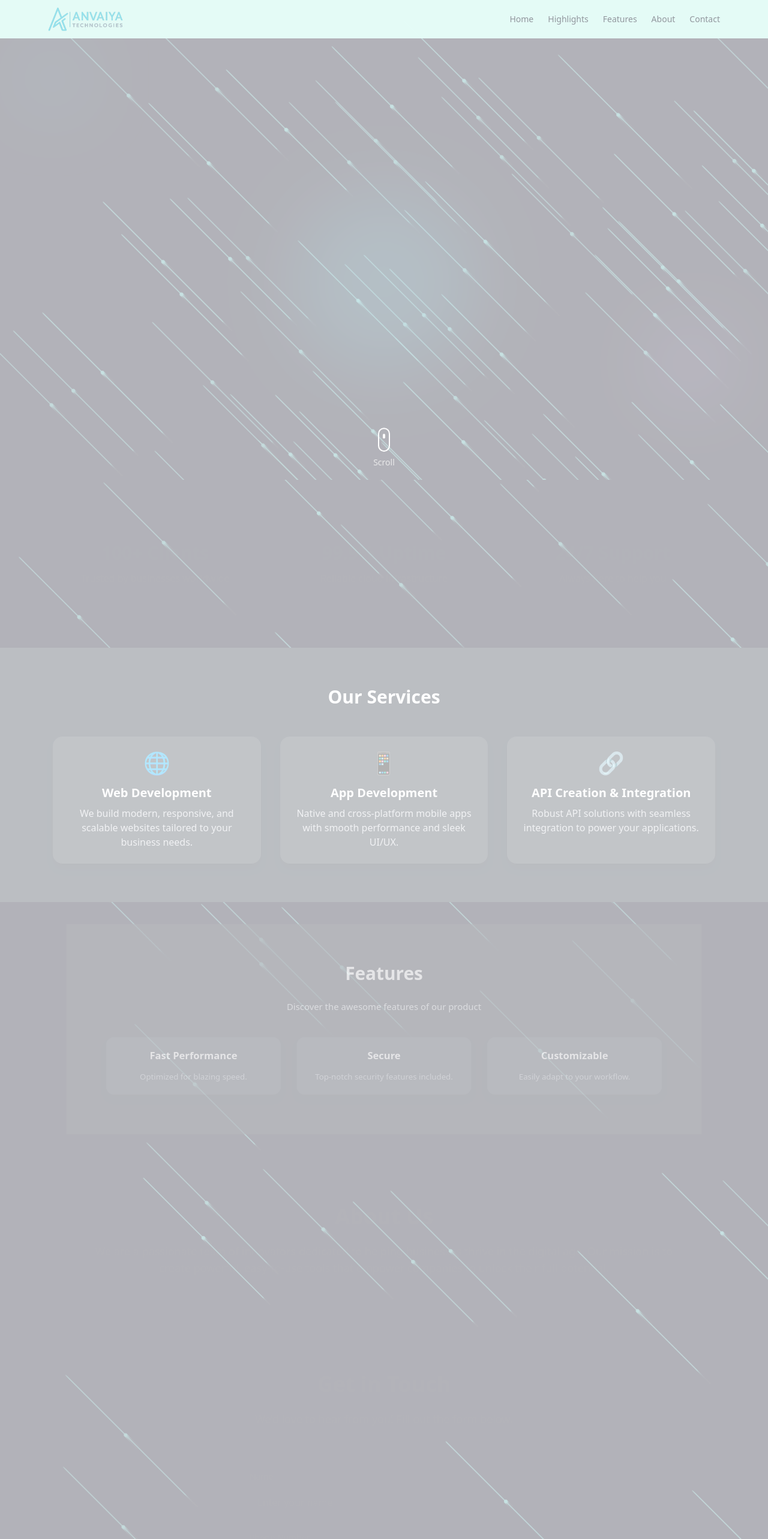
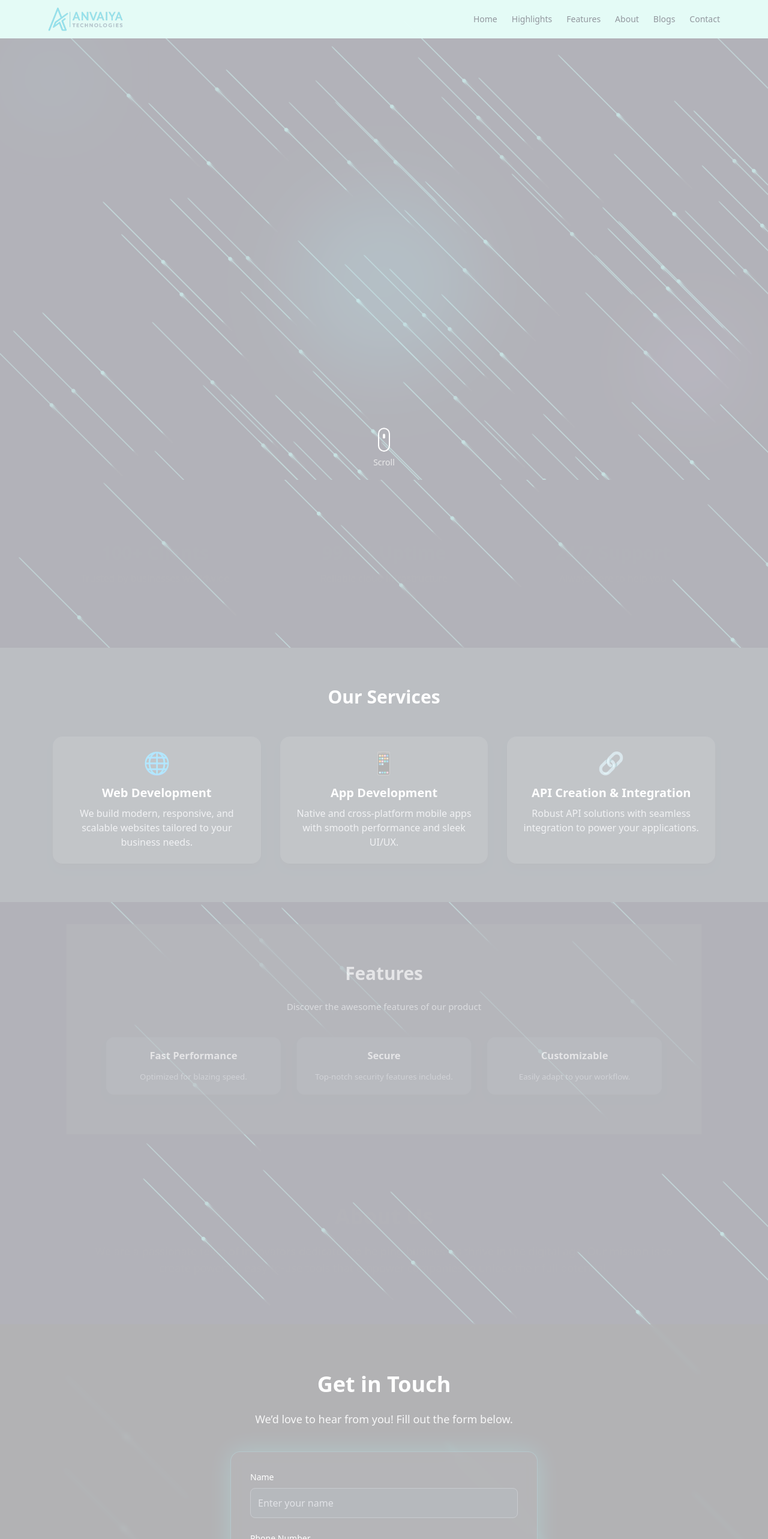
Before and after one commit to Anvaiya-Technologies/Portfolio, a React (Create React App) app in the folder frontend/: page / in a window 1280 px wide. Shown: the top 2566 px of the page at 60% size. Built offline with nearby package versions, Linux system fonts and the light colour scheme.

Commit message:
Merged Stagging

```diff
--- a/frontend/package.json
+++ b/frontend/package.json
@@ -11,14 +11,17 @@
     "@testing-library/jest-dom": "^6.6.4",
     "@testing-library/react": "^16.3.0",
     "@testing-library/user-event": "^13.5.0",
+    "ajv": "^8.17.1",
+    "ajv-keywords": "^5.1.0",
     "axios": "^1.11.0",
     "framer-motion": "^12.23.12",
-    "lucide-react": "^0.539.0",
+    "lucide-react": "^0.541.0",
     "react": "^19.1.1",
     "react-dom": "^19.1.1",
     "react-helmet": "^6.1.0",
     "react-icons": "^5.5.0",
     "react-router": "^7.8.0",
+    "react-router-dom": "^7.8.2",
     "react-scripts": "5.0.1",
     "react-spinners": "^0.17.0",
     "web-vitals": "^2.1.4"
--- a/frontend/src/components/Contact.js
+++ b/frontend/src/components/Contact.js
@@ -2,22 +2,28 @@ import React from "react";
 
 const Contact = () => {
   return (
-    <section id="contact" className="py-20 bg-gray-900">
-      <div className="max-w-5xl mx-auto px-6 text-center">
+    <section
+      id="contact"
+      className="relative py-20 bg-transparent text-white"
+    >
+      {/* Optional: Overlay to dim animated background */}
+      <div className="absolute inset-0 bg-black/60 backdrop-blur-sm z-0"></div>
+
+      <div className="relative z-10 max-w-5xl mx-auto px-6 text-center">
         <h2 className="text-4xl font-bold text-white mb-6">Get in Touch</h2>
-        <p className="text-lg text-gray-300 mb-10">
+        <p className="text-lg text-white/90 mb-10">
           We’d love to hear from you! Fill out the form below.
         </p>
 
         <form
           action="https://formsubmit.co/anvaiyatechnologies@gmail.com"
           method="POST"
-          className="max-w-lg mx-auto space-y-6 text-left bg-gray-800 p-8 rounded-2xl shadow-lg"
+          className="relative z-10 max-w-lg mx-auto space-y-6 text-left bg-white/5 backdrop-blur-md p-8 rounded-2xl shadow-[0_0_40px_rgba(0,255,255,0.3)] border border-cyan-400/30"
         >
           <div>
             <label
               htmlFor="name"
-              className="block text-sm font-medium text-gray-200 mb-2"
+              className="block text-sm font-medium text-white mb-2"
             >
               Name
             </label>
@@ -34,7 +40,7 @@ const Contact = () => {
           <div>
             <label
               htmlFor="number"
-              className="block text-sm font-medium text-gray-200 mb-2"
+              className="block text-sm font-medium text-white mb-2"
             >
               Phone Number
             </label>
@@ -51,7 +57,7 @@ const Contact = () => {
           <div>
             <label
               htmlFor="email"
-              className="block text-sm font-medium text-gray-200 mb-2"
+              className="block text-sm font-medium text-white mb-2"
             >
               Email
             </label>
@@ -68,7 +74,7 @@ const Contact = () => {
           <div>
             <label
               htmlFor="message"
-              className="block text-sm font-medium text-gray-200 mb-2"
+              className="block text-sm font-medium text-white mb-2"
             >
               Your Message
             </label>
@@ -91,12 +97,9 @@ const Contact = () => {
             </button>
           </div>
 
+          {/* Hidden inputs for formsubmit.co */}
           <input type="hidden" name="_captcha" value="false" />
-          <input
-            type="hidden"
-            name="_next"
-            value="http://localhost:3000/"
-          />
+          <input type="hidden" name="_next" value="http://localhost:3000/" />
         </form>
       </div>
     </section>
--- a/frontend/src/components/Navbar.js
+++ b/frontend/src/components/Navbar.js
@@ -1,5 +1,6 @@
 import React, { useState } from "react";
 import { Menu, X } from "lucide-react";
+import { Link } from "react-router-dom";
 import logoLight from "../pages/assets/img/logo-light.png";
 import logoDark from "../pages/assets/img/logo-dark.png";
 import { useSectionObserver } from "../hooks/useSectionObserver";
@@ -9,8 +10,19 @@ const Navbar = () => {
   const [hovered, setHovered] = useState(false);
   const activeSection = useSectionObserver();
 
-  const isLightBackground = ["highlights", "features", "about", "services", "contact", "footer"].includes(activeSection) || hovered;
+  // Sections with light backgrounds
+  const lightSections = ["highlights", "features", "about", "services"];
+  const isLightBackground = lightSections.includes(activeSection) || hovered;
   const logoSrc = isLightBackground ? logoDark : logoLight;
+
+  const menuItems = [
+    { label: "Home", href: "/", type: "route" },
+    { label: "Highlights", href: "#highlights", type: "anchor" },
+    { label: "Features", href: "#features", type: "anchor" },
+    { label: "About", href: "#about", type: "anchor" },
+    { label: "Blogs", href: "/blogs", type: "route" },
+    { label: "Contact", href: "#contact", type: "anchor" },
+  ];
 
   return (
     <nav
@@ -30,24 +42,43 @@ const Navbar = () => {
           />
         </a>
 
+        {/* Desktop Menu */}
         <ul className="hidden md:flex space-x-6 text-sm font-medium">
-          {["Home", "Highlights", "Features", "About", "Contact"].map((item, idx) => (
+          {menuItems.map((item, idx) => (
             <li key={idx}>
-              <a
-                href={`#${item.toLowerCase()}`}
-                className={`scroll-mt-navbar transition-colors duration-300 hover:underline ${
-                  isLightBackground ? "text-gray-800 hover:text-brand" : "text-white hover:text-brand"
+              {item.type === "route" ? (
+                <Link
+                  to={item.href}
+                  className={`transition-colors duration-300 hover:underline ${
+                    isLightBackground
+                      ? "text-gray-800 hover:text-brand"
+                      : "text-white hover:text-brand"
                   }`}
                 >
-                {item}
+                  {item.label}
+                </Link>
+              ) : (
+                <a
+                  href={item.href}
+                  className={`scroll-mt-navbar transition-colors duration-300 hover:underline ${
+                    isLightBackground
+                      ? "text-gray-800 hover:text-brand"
+                      : "text-white hover:text-brand"
+                  }`}
+                >
+                  {item.label}
                 </a>
+              )}
             </li>
           ))}
         </ul>
 
+        {/* Mobile Menu Button */}
         <button
           className={`md:hidden transition-colors duration-300 focus:outline-none ${
-            isLightBackground ? "text-gray-800 hover:text-brand" : "text-white hover:text-brand"
+            isLightBackground
+              ? "text-gray-800 hover:text-brand"
+              : "text-white hover:text-brand"
           }`}
           onClick={() => setIsOpen(!isOpen)}
         >
@@ -55,18 +86,29 @@ const Navbar = () => {
         </button>
       </div>
 
+      {/* Mobile Menu */}
       {isOpen && (
         <div className="md:hidden bg-white shadow-md transition-all duration-300">
           <ul className="flex flex-col items-center space-y-4 py-6">
-            {["Home", "Highlights", "Features", "About", "Contact"].map((item, idx) => (
+            {menuItems.map((item, idx) => (
               <li key={idx}>
+                {item.type === "route" ? (
+                  <Link
+                    to={item.href}
+                    onClick={() => setIsOpen(false)}
+                    className="text-gray-800 hover:text-brand transition-colors duration-300 hover:underline"
+                  >
+                    {item.label}
+                  </Link>
+                ) : (
                   <a
-                  href={`#${item.toLowerCase()}`}
+                    href={item.href}
                     onClick={() => setIsOpen(false)}
                     className="text-gray-800 hover:text-brand transition-colors duration-300 hover:underline scroll-mt-navbar"
                   >
-                  {item}
+                    {item.label}
                   </a>
+                )}
               </li>
             ))}
           </ul>
```
Also changed, not shown: 1 other file (tests, documents, lock files or other folders). Lines whose indentation alone changed are shown as unchanged.
